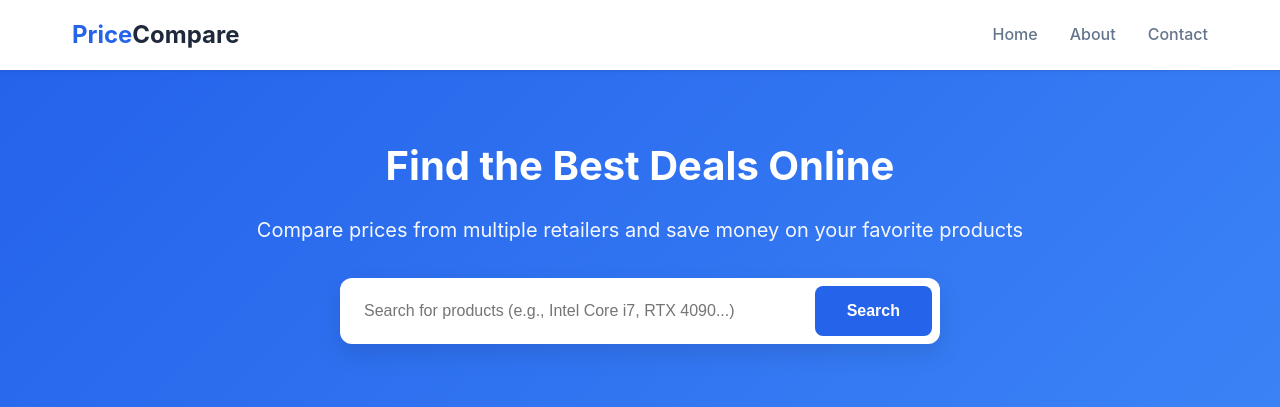
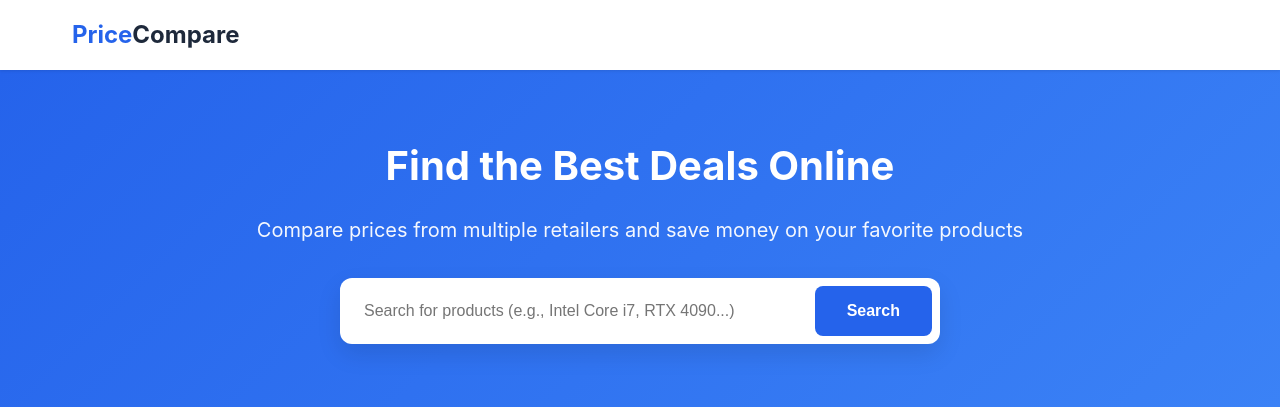
Before and after one commit to Md-Jahid-Hasan/price_hunt, a Django app: page / in a window 1280 px wide. Shown: the top 407 px of the page. Run offline with Django 5.2, Linux system fonts and the light colour scheme; parts of the project's set-up code (start-up, migrations or seed data) failed here and were passed over.

Commit message:
fix: correct directory path in deployment script and comment out navigation links in home page

```diff
--- a/templates/home_page.html
+++ b/templates/home_page.html
@@ -12,13 +12,13 @@
     <header class="header">
         <div class="header-container">
             <a href="/" class="logo">Price<span>Compare</span></a>
-            <nav>
-                <ul class="nav-links">
-                    <li><a href="#home">Home</a></li>
-                    <li><a href="#about">About</a></li>
-                    <li><a href="#contact">Contact</a></li>
-                </ul>
-            </nav>
+{#            <nav>#}
+{#                <ul class="nav-links">#}
+{#                    <li><a href="#home">Home</a></li>#}
+{#                    <li><a href="#about">About</a></li>#}
+{#                    <li><a href="#contact">Contact</a></li>#}
+{#                </ul>#}
+{#            </nav>#}
         </div>
     </header>
 
```
Also changed, not shown: .github/workflows/deploy.yml.
